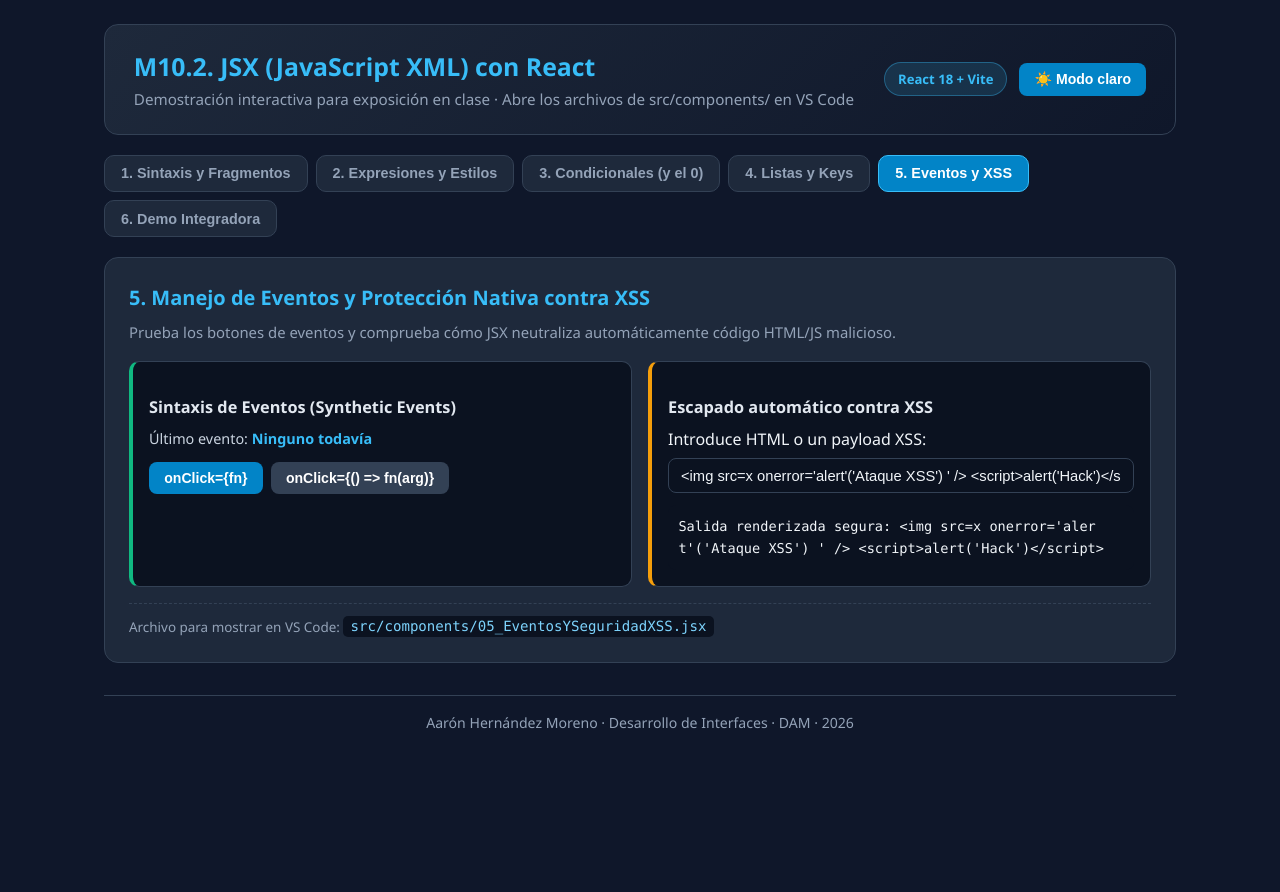
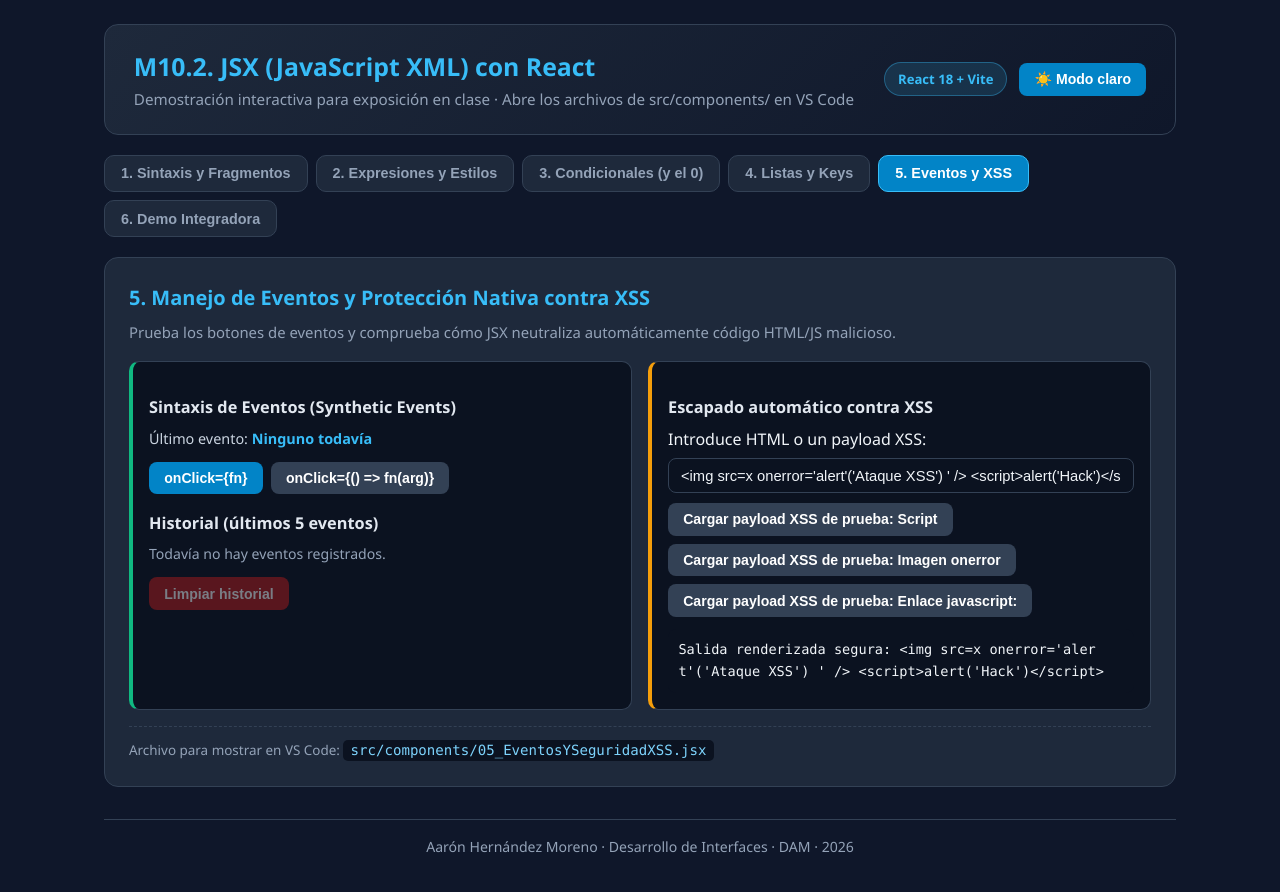
Before and after one commit to aaronhernandez20/M10_2_JSX_React_Demo, a React (Vite) app: page / in a window 1280 px wide. Both pictures are taken after a click on the button "5. Eventos y XSS". Shown: the top 892 px of the page. Before the commit the page ends 800 px from the top, so only its background shows below. Built offline with nearby package versions, Linux system fonts and the light colour scheme.

Commit message:
feat: ticket 06 historial de los últimos 5 eventos y botones de payload XSS

```diff
--- a/src/components/05_EventosYSeguridadXSS.jsx
+++ b/src/components/05_EventosYSeguridadXSS.jsx
@@ -15,21 +15,37 @@ import { useState } from 'react';
 //      pinta como texto plano seguro sin ejecutar código JavaScript.
 // ============================================================================
 
+const PAYLOADS = [
+  { id: 'p1', nombre: 'Script', codigo: "<script>alert('XSS')</script>" },
+  { id: 'p2', nombre: 'Imagen onerror', codigo: "<img src=x onerror=alert('XSS')>" },
+  { id: 'p3', nombre: 'Enlace javascript:', codigo: "<a href=\"javascript:alert('XSS')\">Haz clic</a>" }
+];
+
 export default function EventosYSeguridadXSS() {
-  const [ultimoEvento, setUltimoEvento] = useState('Ninguno todavía');
+  const [historial, setHistorial] = useState([]);
+  const [contador, setContador] = useState(1);
   const [entradaUsuario, setEntradaUsuario] = useState(
     "<img src=x onerror='alert'('Ataque XSS') ' /> <script>alert('Hack')</script>"
   );
 
+  // Guarda el evento al principio y se queda solo con los 5 más recientes
+  const registrarEvento = (texto) => {
+    const nuevo = { id: contador, texto: texto };
+    setHistorial([nuevo, ...historial].slice(0, 5));
+    setContador(contador + 1);
+  };
+
   // Manejador sin parámetros (se pasa como referencia: onClick={manejarClickSimple})
   const manejarClickSimple = () => {
-    setUltimoEvento(`Clic simple registrado a las ${new Date().toLocaleTimeString()}`);
+    registrarEvento(`Clic simple registrado a las ${new Date().toLocaleTimeString()}`);
   };
 
   // Manejador con parámetros (requiere función flecha: onClick={() => manejarConParametro(...)})
   const manejarConParametro = (accion) => {
-    setUltimoEvento(`Acción ejecutada con parámetro: "${accion}"`);
+    registrarEvento(`Acción ejecutada con parámetro: "${accion}"`);
   };
+
+  const ultimoEvento = historial.length > 0 ? historial[0].texto : 'Ninguno todavía';
 
   return (
     <section className="card">
@@ -42,7 +58,7 @@ export default function EventosYSeguridadXSS() {
         <div className="box box-success">
           <h3>Sintaxis de Eventos (Synthetic Events)</h3>
           <p style={{ fontSize: '0.9rem', color: 'var(--text-soft)' }}>
-            Último evento: <strong style={{ color: '#38bdf8' }}>{ultimoEvento}</strong>
+            Último evento: <strong style={{ color: 'var(--primary)' }}>{ultimoEvento}</strong>
           </p>
           <div className="btn-row">
             {/* Referencia directa a la función */}
@@ -58,6 +74,30 @@ export default function EventosYSeguridadXSS() {
               onClick=&#123;() =&gt; fn(arg)&#125;
             </button>
           </div>
+
+          <h3>Historial (últimos 5 eventos)</h3>
+          {historial.length === 0 ? (
+            <p style={{ fontSize: '0.88rem', color: 'var(--muted)' }}>Todavía no hay eventos registrados.</p>
+          ) : (
+            <ul className="list" style={{ marginTop: '0.4rem' }}>
+              {historial.map((evento) => (
+                <li key={evento.id} className="list-item" style={{ fontSize: '0.85rem' }}>
+                  <span>#{evento.id}</span>
+                  <span>{evento.texto}</span>
+                </li>
+              ))}
+            </ul>
+          )}
+
+          <button
+            type="button"
+            className="btn btn-danger"
+            style={{ marginTop: '0.75rem' }}
+            disabled={historial.length === 0}
+            onClick={() => setHistorial([])}
+          >
+            Limpiar historial
+          </button>
         </div>
 
         <div className="box box-warn">
@@ -70,6 +110,19 @@ export default function EventosYSeguridadXSS() {
             value={entradaUsuario}
             onChange={(e) => setEntradaUsuario(e.target.value)}
           />
+
+          <div className="btn-row" style={{ marginTop: '0.6rem' }}>
+            {PAYLOADS.map((payload) => (
+              <button
+                key={payload.id}
+                type="button"
+                className="btn btn-secondary"
+                onClick={() => setEntradaUsuario(payload.codigo)}
+              >
+                Cargar payload XSS de prueba: {payload.nombre}
+              </button>
+            ))}
+          </div>
           <div
             style={{
               marginTop: '0.75rem',
```
